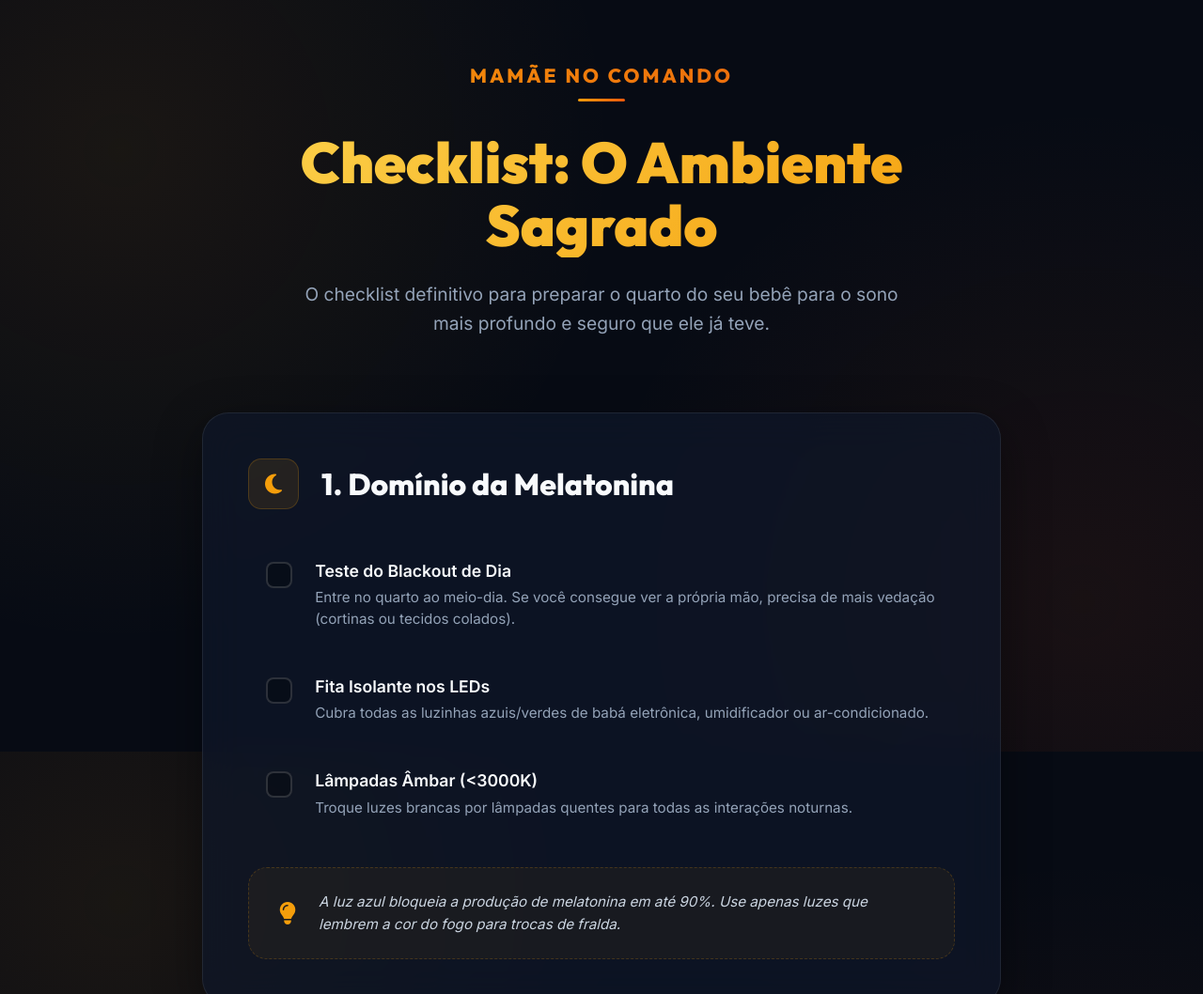
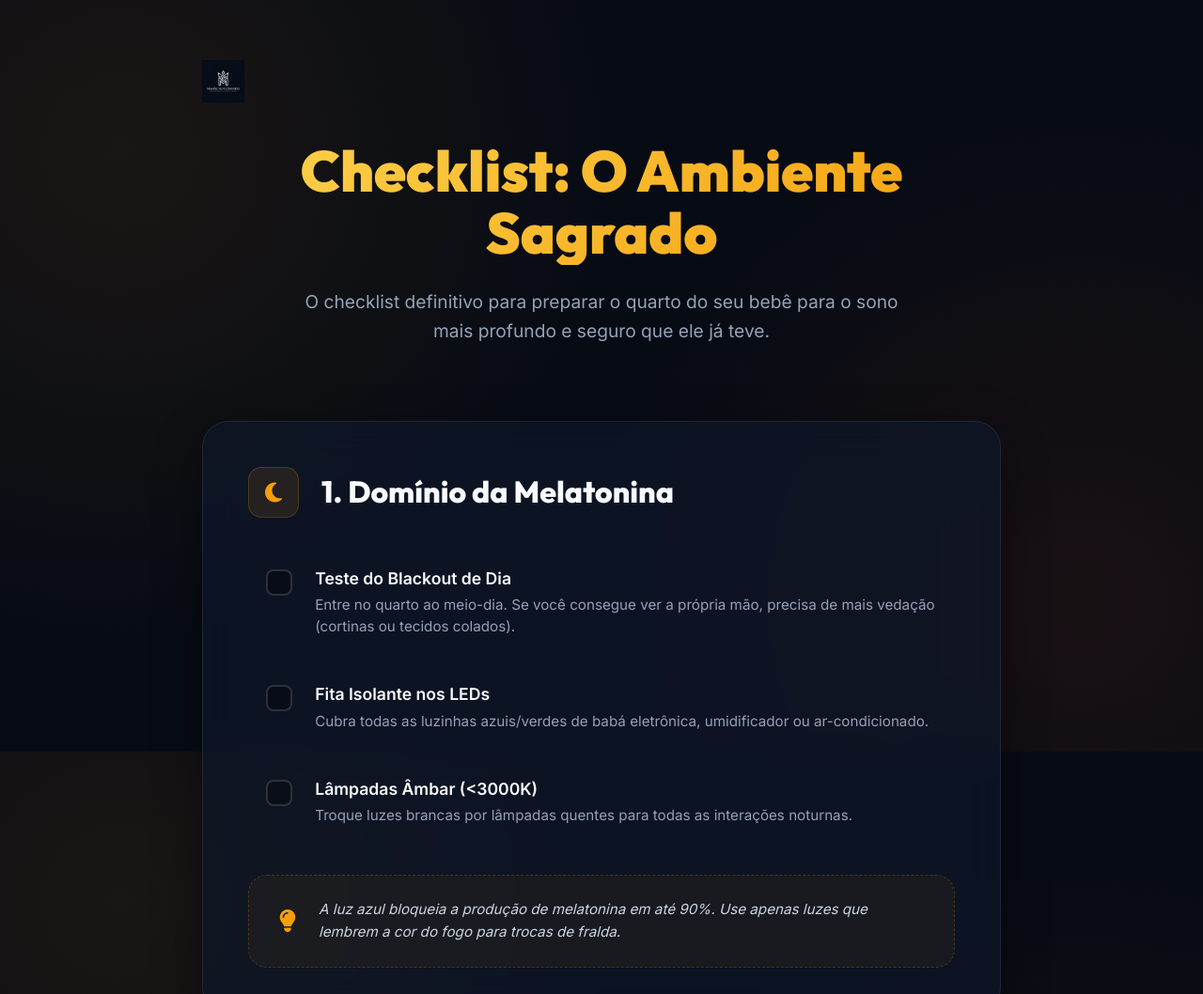
Before and after one commit to diegoacol/checklist7458, a plain HTML site: page index.html in a window 1280 px wide. Shown: the top 1058 px of the page at 94% size. Drawn offline with Linux system fonts and the light colour scheme.

Commit message:
feat: integrado novo logotipo 2D flat branco no canto superior esquerdo

```diff
--- a/index.html
+++ b/index.html
@@ -55,20 +55,14 @@
 
         /* Branding Header */
         .brand-header {
-            text-align: center;
+            text-align: left;
             margin-bottom: 2rem;
         }
 
-        .brand-name {
-            font-family: 'Outfit', sans-serif;
-            font-size: 1.3rem;
-            font-weight: 800;
-            text-transform: uppercase;
-            letter-spacing: 3px;
-            background: var(--gradient-brand);
-            -webkit-background-clip: text;
-            -webkit-text-fill-color: transparent;
-            margin-bottom: 0.5rem;
+        .logo-img {
+            height: 45px;
+            width: auto;
+            object-fit: contain;
         }
 
         header {
@@ -322,8 +316,7 @@
 
     <div class="container">
         <div class="brand-header">
-            <div class="brand-name">Mamãe no Comando</div>
-            <div style="width: 50px; height: 3px; background: var(--gradient-brand); margin: 0 auto; border-radius: 10px;"></div>
+            <img src="logo.png" alt="Mamãe no Comando" class="logo-img">
         </div>
 
         <header>
```
Also changed, not shown: logo.png (added).
